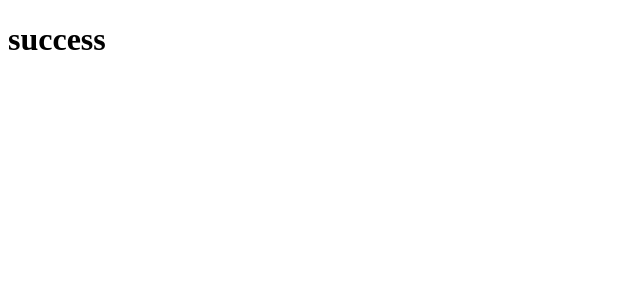
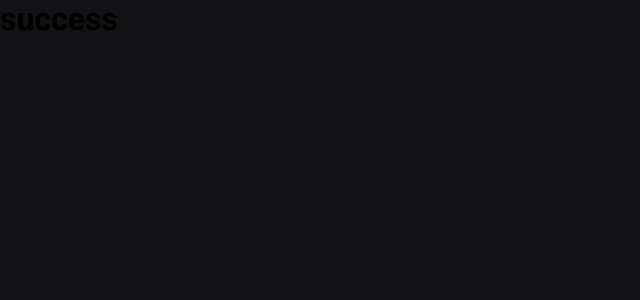
Before and after one commit to pedrocmoreira/ignite_shop, a Next.js app: page /success in a window 1280 px wide. Shown: the top 300 px of the page, without its empty margins (0-640 px from the left). Built offline with nearby package versions, Linux system fonts and the light colour scheme.

Commit message:
chore: adicionando estilos globais à aplicação

```diff
--- a/src/pages/_app.tsx
+++ b/src/pages/_app.tsx
@@ -1,3 +1,9 @@
-export default function App({ Component, pageProps }) {
+import { AppProps } from "next/app";
+
+import { globalStyles } from "../styles/global";
+
+globalStyles();
+
+export default function App({ Component, pageProps }: AppProps) {
   return <Component {...pageProps} />
 }
--- /dev/null
+++ b/src/styles/global.ts
@@ -0,0 +1,19 @@
+import { globalCss } from ".";
+
+export const globalStyles = globalCss({
+  '*': {
+    margin: 0,
+    padding: 0
+  },
+
+  body: {
+    backgroundColor: '$gray900',
+    color: '$gray.100',
+    '-webkit-font-smoothing': 'antialiased',
+  },
+
+  'body, input, textarea, button': {
+    fontFamily: 'Roboto',
+    fontWeight: 400,
+  }
+})
--- a/src/styles/index.ts
+++ b/src/styles/index.ts
@@ -12,7 +12,14 @@
 } = createStitches({
   theme: {
     colors: {
-      rocketseat: '#8257e6'
+      white: '#fff',
+      gray900: '#121214',
+      gray800: '#202024',
+      gray300: '#c4c4cc',
+      gray100: '#e1e1e6',
+
+      green500: '#00875f',
+      green300: '#00b37e'
     }
   }
 })
```
